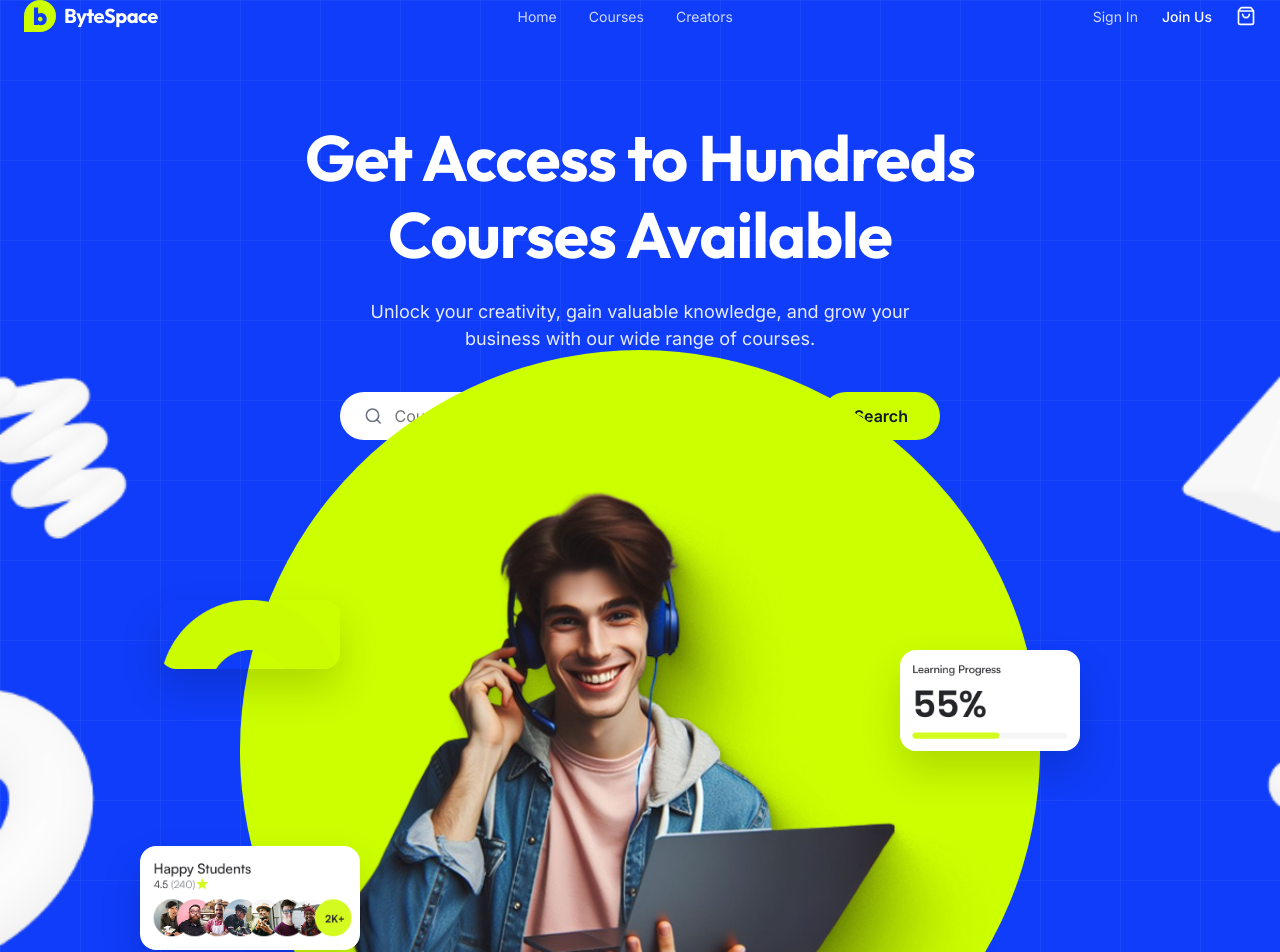
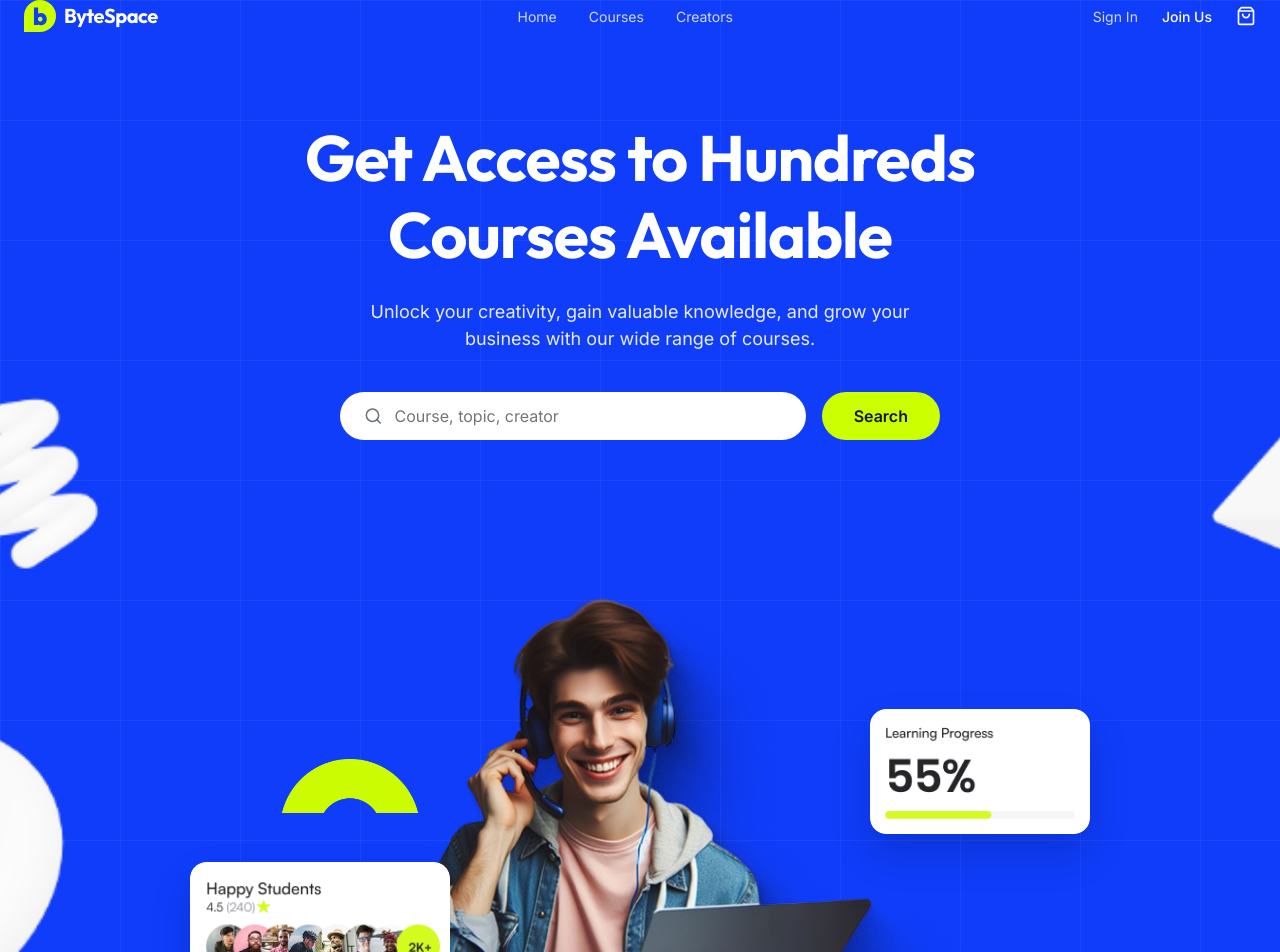
Before and after one commit to Nazrul-dev-91/Doin_tech_assessment-, a React (Vite) app: page / in a window 1280 px wide. Shown: the top 952 px of the page. Built offline with nearby package versions, Linux system fonts and the light colour scheme.

Commit message:
style: fix z-index overlapping and positioning for hero section shapes

```diff
--- a/src/index.css
+++ b/src/index.css
@@ -83,5 +83,5 @@ button {
   background-image:
     linear-gradient(to right, rgba(255,255,255,0.05) 1px, transparent 1px),
     linear-gradient(to bottom, rgba(255,255,255,0.05) 1px, transparent 1px);
-  background-size: 80px 80px;
+  background-size: 120px 120px;
 }
--- a/src/pages/Home.css
+++ b/src/pages/Home.css
@@ -24,6 +24,8 @@
   max-width: 800px;
   margin: 0 auto 60px;
   color: white;
+  position: relative;
+  z-index: 10;
 }
 
 .hero-title {
@@ -86,30 +88,21 @@
 .hero-image-wrapper {
   position: relative;
   width: 100%;
-  max-width: 800px;
-  height: 500px;
-  margin: 0 auto;
+  max-width: 900px;
+  margin: 60px auto 0;
   display: flex;
   justify-content: center;
   align-items: flex-end;
-}
-
-.hero-circle {
-  position: absolute;
-  width: 800px;
-  height: 800px;
-  background: var(--color-accent);
-  border-radius: 50%;
-  bottom: -150px;
-  z-index: 1;
+  z-index: 5;
 }
 
 .hero-main-img {
   position: relative;
   z-index: 2;
-  height: 110%;
-  object-fit: cover;
-  border-radius: 24px;
+  width: 100%;
+  max-width: 700px;
+  height: auto;
+  object-fit: contain;
 }
 
 /* Floating Cards */
@@ -265,11 +258,10 @@
 }
 /* Floating Image Assets */
 .hero-shapes-img { position: absolute; width: 100%; height: 100%; object-fit: cover; top: 0; left: 0; z-index: 1; pointer-events: none; }
-.hero-main-img { position: relative; z-index: 2; height: 110%; object-fit: cover; border-radius: 24px; }
-.floating-img { position: absolute; z-index: 3; box-shadow: 0 20px 40px rgba(0,0,0,0.15); border-radius: 16px; }
-.card-uiux-img { top: 100px; left: -80px; width: 180px; }
-.card-progress-img { top: 150px; right: -40px; width: 180px; }
-.card-students-img { bottom: 50px; left: -100px; width: 220px; }
+.floating-img { position: absolute; z-index: 3; }
+.shape-green-blob { top: 40%; left: 10%; width: 140px; z-index: 3; }
+.card-progress-img { top: 30%; right: 0; width: 220px; box-shadow: 0 20px 40px rgba(0,0,0,0.15); border-radius: 16px; }
+.card-students-img { bottom: 15%; left: 0; width: 260px; box-shadow: 0 20px 40px rgba(0,0,0,0.15); border-radius: 16px; }
 
 .cta-shape { position: absolute; z-index: 2; width: 100px; object-fit: contain; }
 .cta-cone { top: -20px; left: 5%; transform: scale(1) rotate(0deg); width: 120px; }
--- a/src/pages/Home.jsx
+++ b/src/pages/Home.jsx
@@ -31,12 +31,10 @@ const Home = () => {
           </div>
 
           <div className="hero-image-wrapper">
-            {/* The boy hero image */}
-            <div className="hero-circle"></div>
             <img src="/hero-boy.png" alt="Student" className="hero-main-img" />
 
-            {/* Floating Cards */}
-            <img src="/card-uiux.png" alt="UI/UX Design" className="floating-img card-uiux-img" />
+            {/* Floating Elements */}
+            <img src="/card-uiux.png" alt="Shape Blob" className="floating-img shape-green-blob" />
             <img src="/card-progress.png" alt="Learning Progress" className="floating-img card-progress-img" />
             <img src="/card-students.png" alt="Happy Students" className="floating-img card-students-img" />
           </div>
```
